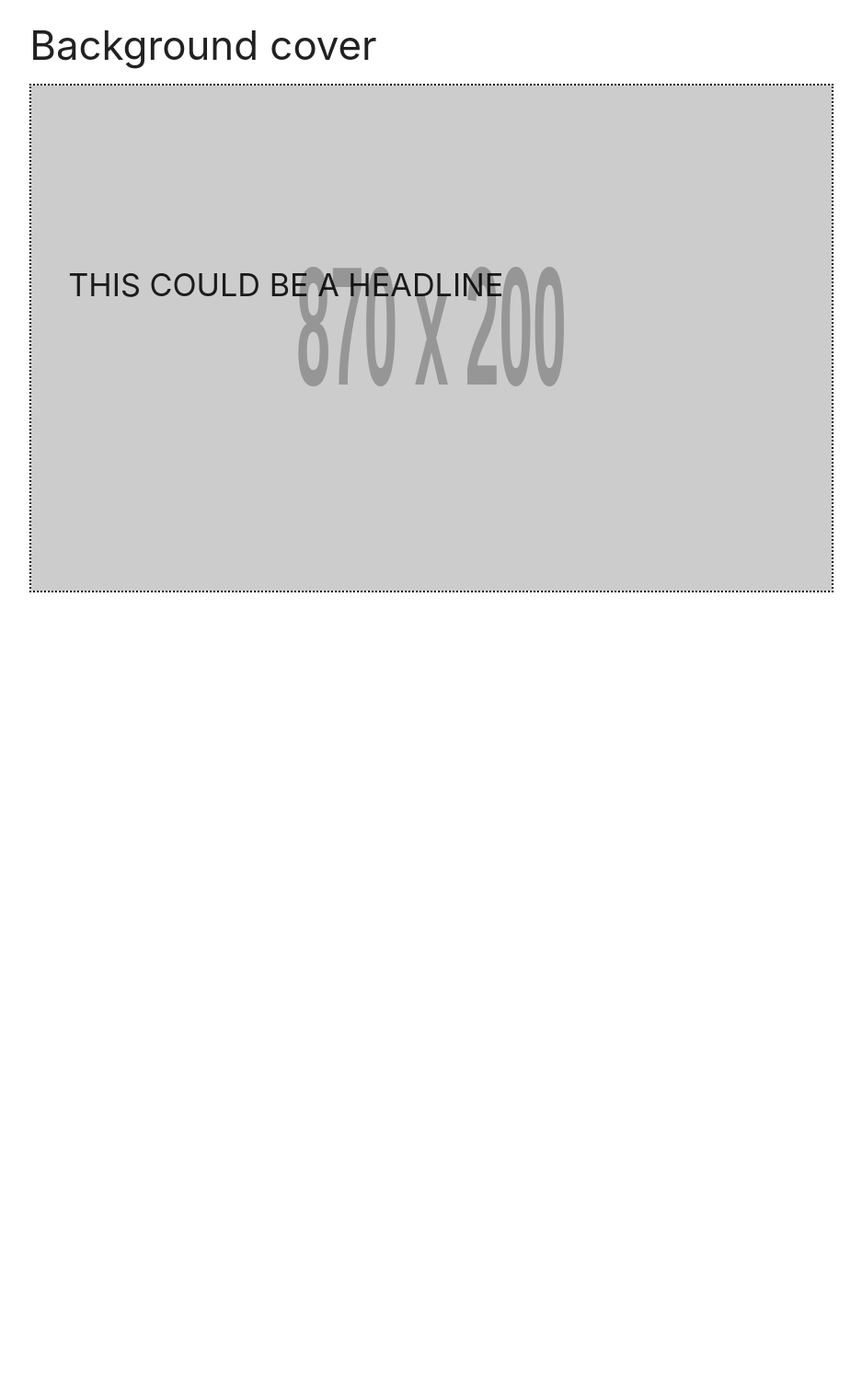
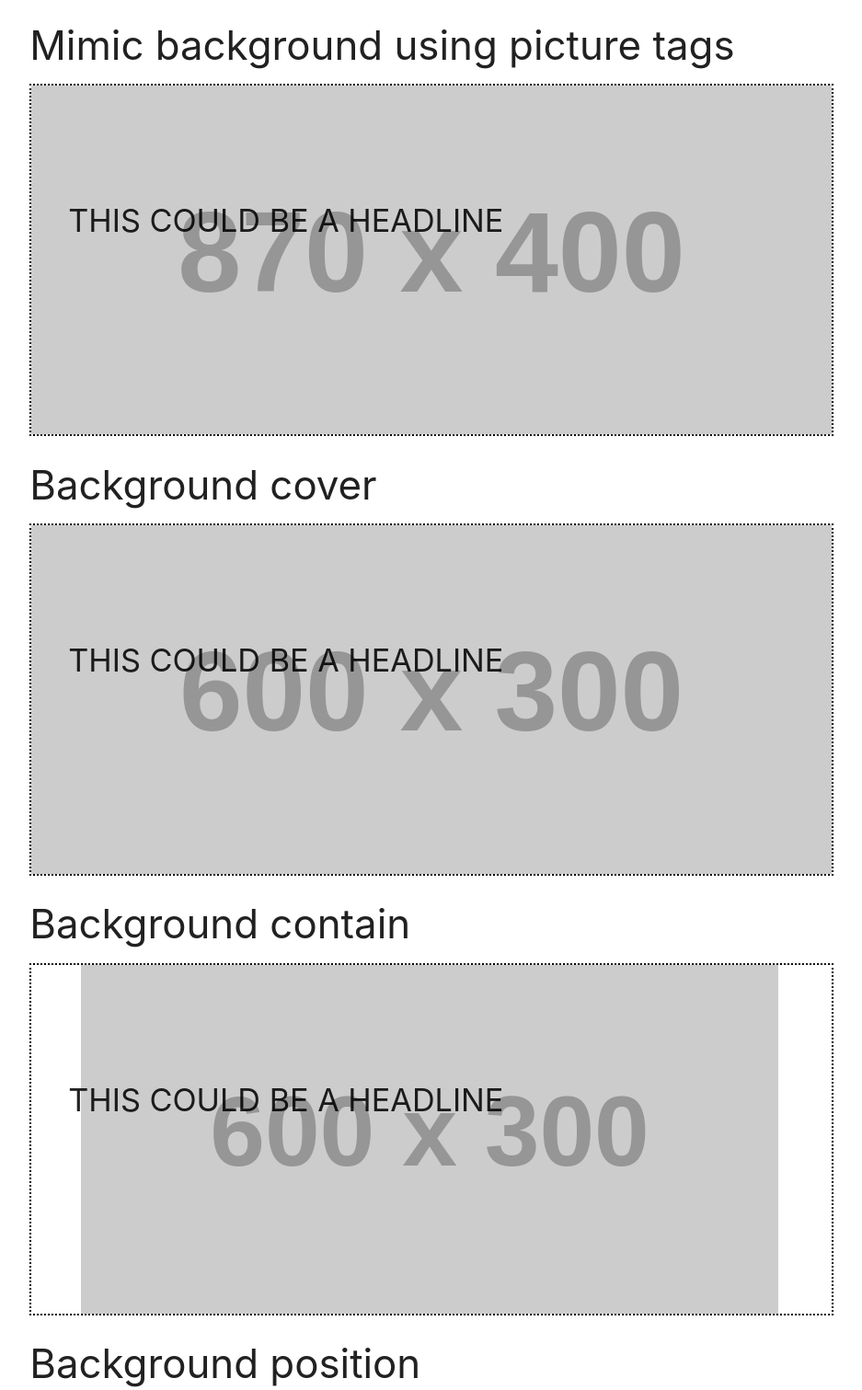
Before and after one commit to GasparErrobidart/picture-perfect, a website: page demo.html in a window 1280 px wide. Shown: the part 5082-6593 px from the top of the page at 92% size, without its empty margins (171-1108 px from the left). Before the commit the page ends 5746 px from the top, so only its background shows below. Drawn offline with nearby package versions, Linux system fonts and the light colour scheme; placeholder pictures from the web are drawn by us.

Commit message:
Ready for beta testing

```diff
--- a/css/mimic-background-image.css
+++ b/css/mimic-background-image.css
@@ -10,27 +10,9 @@
 
 [mimic-background-image-wrapper]{
   z-index: 1;
-}
-
-/* ADAPTED FROM SOURCE: https://codepen.io/ErwanHesry/pen/JcvCw */
-/* contain  */
-[mimic-background-image-wrapper].contain {
-  width: 100%;
-  height: 250px;
+  position: absolute;
   overflow: hidden;
-  position: relative;
-  background-position: center;
-}
-
-[mimic-background-image-wrapper] img {
-  width: 100%;
-  height: auto;
-}
-
-/* cover */
-[mimic-background-image-wrapper].cover {
-  position: absolute;
-	top:0;
+  top:0;
 	left: 0;
 	bottom:0;
 	right:0;
@@ -40,9 +22,21 @@
   height: 100%;
 }
 
-[mimic-background-image-wrapper].cover img {
+[mimic-background-image-wrapper] img{
   position: absolute;
-	top:0;
+  max-width: initial !important;
+  max-height: initial !important;
+  width: 100%;
+  height: auto;
+  top:0;
 	left:0;
   overflow-x: hidden;
 }
+
+.cover{
+  background-size: cover;
+}
+
+.contain{
+  background-size: contain;
+}
--- a/demo.html
+++ b/demo.html
@@ -149,15 +149,15 @@
 
         <h2>Mimic background image using "img" tags</h2>
 
-        <h3>Background cover</h3>
+        <h3>Mimic background using picture tags</h3>
 
         <div mimic-background-image-container >
-          <h4  style="padding:175px 40px 300px 40px;width:100%;">THIS COULD BE A HEADLINE</h4>
+          <h4  style="padding:105px 40px 200px 40px;width:100%;">THIS COULD BE A HEADLINE</h4>
           <div mimic-background-image-wrapper class="cover">
 
             <picture
               dynamic-srcset-densities="0.5,1.0,2.0,3.0,4.0"
-              dynamic-srcset="https://placehold.it/${width}x200.${mime}?text=Dynamic+Source+${width}x200+${mime}">
+              dynamic-srcset="https://placehold.it/${width}x400.${mime}?text=Dynamic+Source+${width}x400+${mime}">
               <!-- WEBP VERSIONS FIRST -->
               <source media="(min-width: 968px)" type="image/webp">
               <source
@@ -172,9 +172,61 @@
                 class="responsive-img"
                 onload="JIT_IMG(this)"
                 src="https://placehold.it/200x100.jpg?text=Lazy+Load+200x100+JPEG"
-                alt="Mimic background"
+                alt="Generate src dynamically"
                 type="image/jpeg" > <!-- 'type' attribute must be specified always when using dynamic-src, dynamic-srcset or dynamic-background-image -->
             </picture>
+
+          </div>
+        </div>
+
+
+
+        <h3>Background cover</h3>
+
+        <div mimic-background-image-container >
+          <h4  style="padding:105px 40px 200px 40px;width:100%;">THIS COULD BE A HEADLINE</h4>
+          <div mimic-background-image-wrapper class="cover">
+
+            <img
+              class="responsive-img"
+              onload="JIT_IMG(this)"
+              src="https://placehold.it/600x300.jpg?text=Lazy+Load+600x300+JPEG"
+              type="image/jpeg"
+              alt="Generate src dynamically">
+
+          </div>
+        </div>
+
+
+        <h3>Background contain</h3>
+
+        <div mimic-background-image-container >
+          <h4  style="padding:105px 40px 200px 40px;width:100%;">THIS COULD BE A HEADLINE</h4>
+          <div mimic-background-image-wrapper class="contain">
+
+            <img
+              class="responsive-img"
+              onload="JIT_IMG(this)"
+              src="https://placehold.it/600x300.jpg?text=Lazy+Load+600x300+JPEG"
+              type="image/jpeg"
+              alt="Generate src dynamically">
+
+          </div>
+        </div>
+
+
+        <h3>Background position</h3>
+
+        <div mimic-background-image-container>
+          <h4  style="padding:105px 40px 200px 40px;width:100%;">THIS COULD BE A HEADLINE</h4>
+          <div mimic-background-image-wrapper class="contain" style="background-position:right bottom">
+
+            <img
+              class="responsive-img"
+              onload="JIT_IMG(this)"
+              src="https://placehold.it/300x300.jpg?text=Lazy+Load+300x300+JPEG"
+              type="image/jpeg"
+              alt="Generate src dynamically">
 
           </div>
         </div>
--- a/lib/mimic-background-image.js
+++ b/lib/mimic-background-image.js
@@ -1,46 +1,62 @@
+PicturePerfect.prototype.getCurrentSrcSize = function(img,next){
+  var tmpImg = new Image();
+  tmpImg.onload = function() {
+    next({width: tmpImg.width, height: tmpImg.height});
+  }
+  tmpImg.src  = img.currentSrc;
+}
+
 PicturePerfect.prototype.mimicBackgroundImage = function(img){
   var
-  bgWrapper               = img.closest('[mimic-background-image-wrapper]'),
-  container               = img.closest('[mimic-background-image-container]');
+  self        = this,
+  bgWrapper   = img.closest('[mimic-background-image-wrapper]'),
+  container   = img.closest('[mimic-background-image-container]');
 
   if(!container || !bgWrapper) return false;
+  // GET CURRENT IMAGE NEW SIZE
+  self.getCurrentSrcSize(img,function(b){
 
 
     // BG WRAPPER IS THE PARENT OF THE IMAGE TAG THAT APPLIES CSS BACKGROUND-IMAGE PROPERTIES
-  var style               = bgWrapper.currentStyle || window.getComputedStyle(bgWrapper);
-
+    var
+    style               = bgWrapper.currentStyle || window.getComputedStyle(bgWrapper),
 
     // ------------------------ MIMIC SIZING ------------------------
 
-  var bgCover             = style.backgroundSize == "cover";
-  var bgContain           = style.backgroundSize == "contain";
-  var a = container.getBoundingClientRect();
-  var b = img.getBoundingClientRect();
-  var width_if_height_was_100 = (b.width/b.height) * a.height;
-  var height_if_width_was_100 = (b.height/b.width) * a.width;
-  var newWidth = a.width;
-  var newHeight = a.height;
+
+    bgCover                 = style.backgroundSize == "cover",
+    bgContain               = style.backgroundSize == "contain",
+    a                       = container.getBoundingClientRect(),
+    width_if_height_was_100 = (b.width/b.height) * a.height,
+    height_if_width_was_100 = (b.height/b.width) * a.width,
+    newWidth                = a.width,
+    newHeight               = a.height,
+    snapToHeight              = width_if_height_was_100 >= a.width;
+
 
     // = MIMIC BACKGROUND COVER
     if(bgCover){
-    if(width_if_height_was_100 >= a.width){
+      if(snapToHeight){
         newWidth = width_if_height_was_100;
       }else{
         newHeight = (b.height/b.width) * a.width;
       }
+      img.style.width   = snapToHeight ? "auto" : "100%" ;
+      img.style.height  = snapToHeight ? "100%" : "auto" ;
     }
 
     // = MIMIC BACKGROUND CONTAIN
     else if(bgContain){
-    if(width_if_height_was_100 >= a.width){
+      if(snapToHeight){
         newHeight = (b.height/b.width) * a.width;
       }else{
         newWidth = width_if_height_was_100;
       }
+      img.style.width   = snapToHeight ? "100%" : "auto" ;
+      img.style.height  = snapToHeight ? "auto" : "100%" ;
     }
 
-  img.style.width   = newWidth  + "px";
-  img.style.height  = newHeight + "px";
+
 
     // ------------------------ MIMIC POSITIONING ------------------------
 
@@ -48,7 +64,7 @@ PicturePerfect.prototype.mimicBackgroundImage = function(img){
     var bgHorizontal        = bgPosition[0];
     var bgVertical          = bgPosition[1];
 
-  console.log("bgPosition",bgHorizontal,bgVertical);
+    console.log("Bg position",bgHorizontal,bgVertical);
 
     if( bgHorizontal.indexOf('px') > -1 ){
       img.style.left = bgHorizontal;
@@ -68,4 +84,5 @@ PicturePerfect.prototype.mimicBackgroundImage = function(img){
       img.style.top = ( (a.height  - newHeight)  / 2 )+ "px";
     }
 
+  }); // END GET CURRENT SRC SIZE CALLBACK
 }
```
Lines whose indentation alone changed are shown as unchanged.
